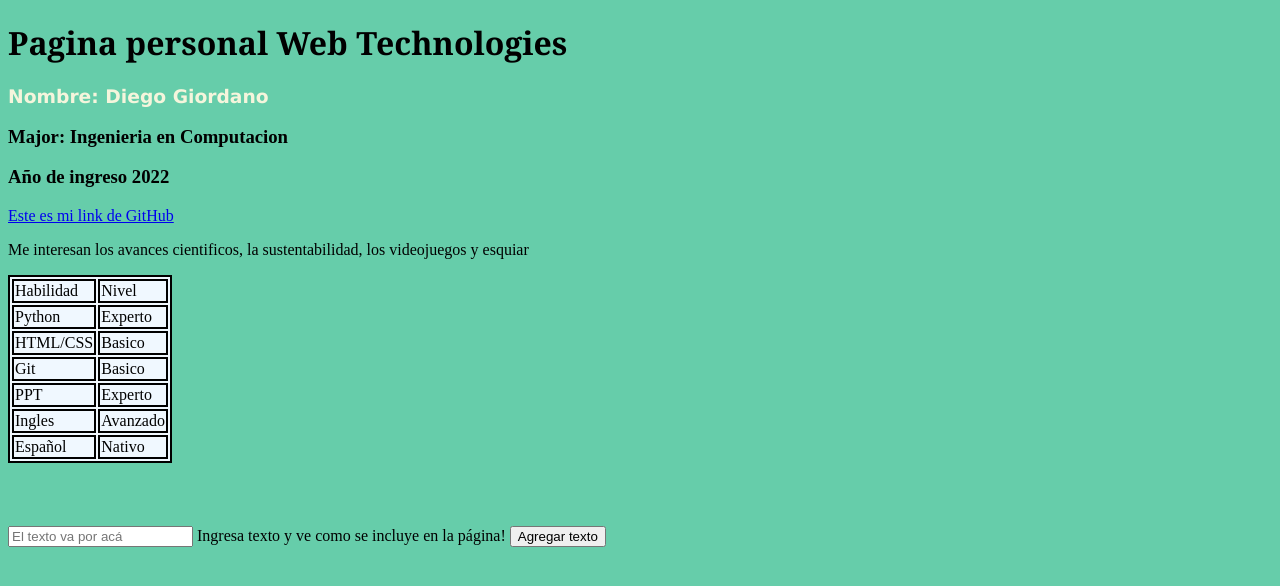
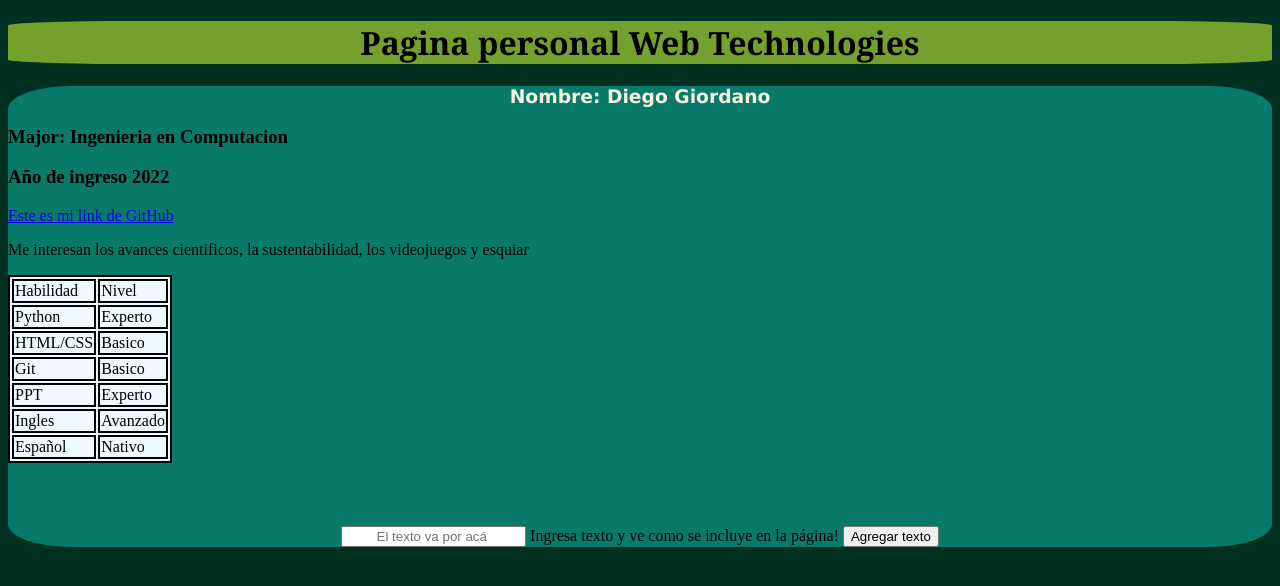
Before and after one commit to Dagiordano/dagiordano.github.io, a plain HTML site: page index.html in a window 1280 px wide. Drawn offline with Linux system fonts and the light colour scheme.

Commit message:
Feat: cambio color body, funcion crea h2 no p

```diff
--- a/index.html
+++ b/index.html
@@ -6,7 +6,13 @@
     <link rel="stylesheet" href="styles.css">
 </head>
 <body>
-    <h1 id="titulo-lab">Pagina personal Web Technologies</h1>
+
+    <div class="banner">
+        <h1 id="titulo-lab">Pagina personal Web Technologies</h1>
+    </div>
+
+
+    <div class="contenido">
     <h3 id="nombre">Nombre: Diego Giordano</h3>
 
 
@@ -56,15 +62,17 @@
 
 
         </table>
+        <div id="funcion">
         <input type="text" name="feedback" id="feedback" placeholder="El texto va por acá ">
         <label for="feedback ">Ingresa texto y ve como se incluye en la página!</label>
 
         <button onclick="agregarTexto()">Agregar texto</button>
-
+        </div>
+        </div>
         <script>
             function agregarTexto() {
                 const texto = document.getElementById("feedback").value;
-                var x = document.createElement("p");
+                var x = document.createElement("h2");
                 x.textContent=texto
                 document.body.appendChild(x)
             }
--- a/styles.css
+++ b/styles.css
@@ -6,13 +6,17 @@ table, tr, td{
 
 
 body {
-    background-color: mediumaquamarine;
+    background-color: rgb(2,48,32);
 }
 
 #feedback {
     margin-top: 5%;
+    text-align: center;
 }
 
+#funcion {
+    text-align: center;
+}
 
 #titulo-lab {
     font-family: Georgia;
@@ -21,4 +25,18 @@ body {
 #nombre {
     color: beige;
     font-family: Verdana;
+    text-align: center;
 }
+
+.banner{
+    width: 100%;
+    margin: 0 auto;
+    text-align: center;
+    background-color: rgb(116,161,46);
+    border-radius: 10%;
+}
+
+.contenido{
+   background-color: rgb(9,121,105);
+   border-radius: 5%;
+}
```
